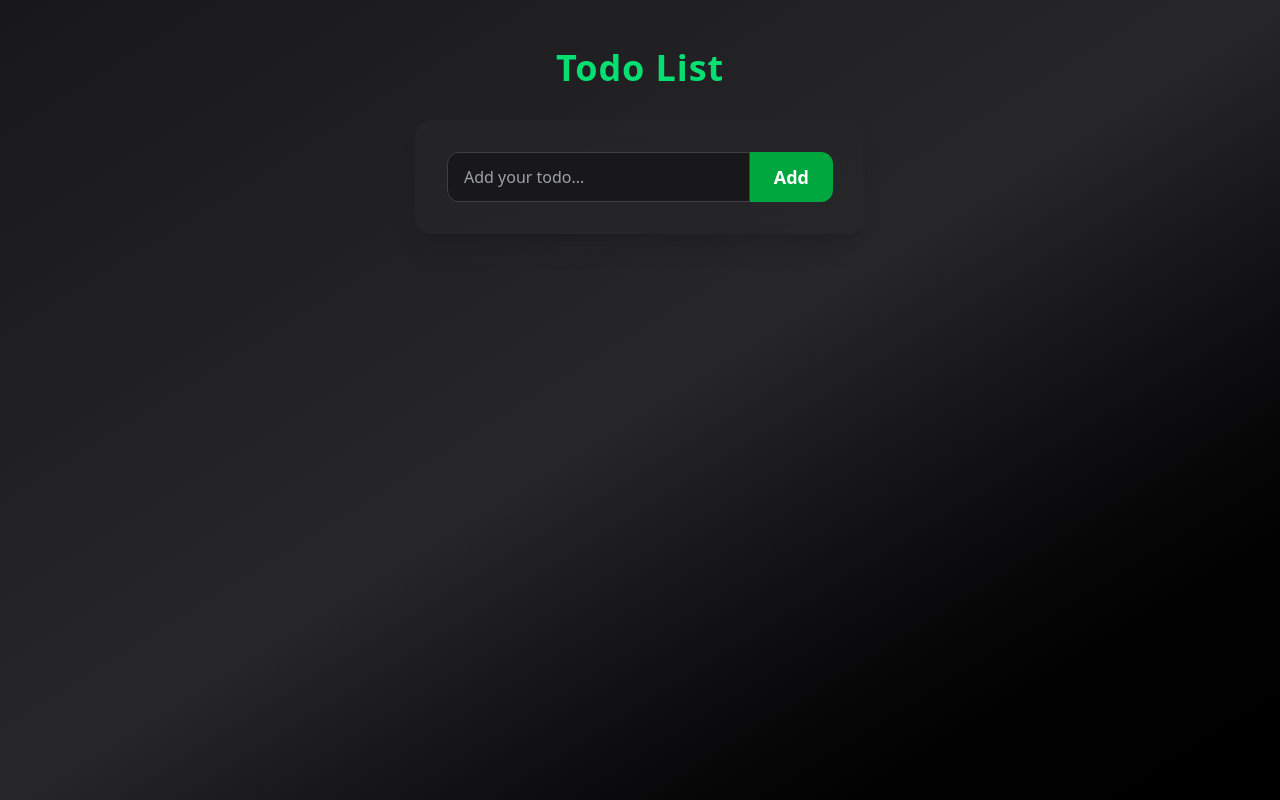
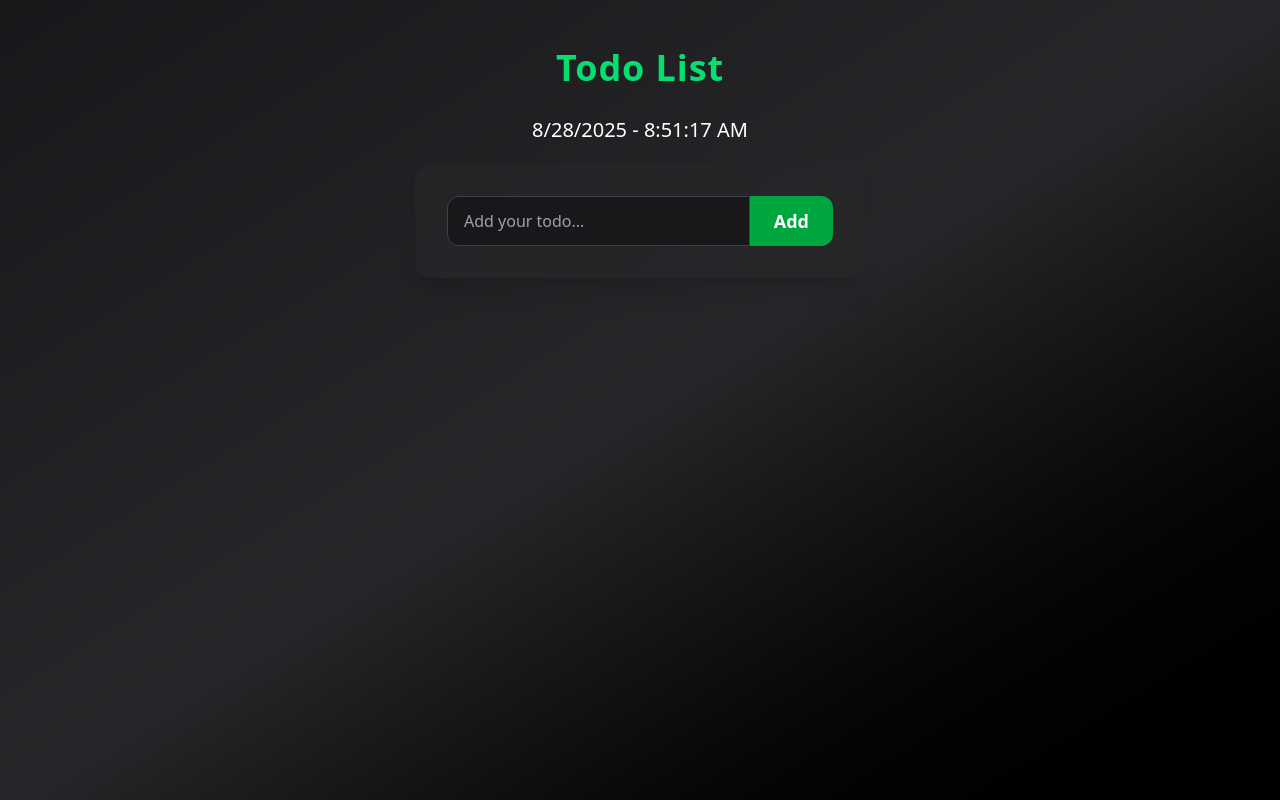
Before and after one commit to Akashchoudhary01/ReactPractice, a React (Vite) app in the folder todo/: page / in a window 1280 px wide. Built offline with nearby package versions, Linux system fonts and the light colour scheme.

Commit message:
add delete functionality

```diff
--- a/todo/src/Components/DateTime.jsx
+++ b/todo/src/Components/DateTime.jsx
@@ -0,0 +1,23 @@
+import React, { useEffect, useState } from "react";
+
+export default function DateTime() {
+  const [dateTime, setDateTime] = useState("");
+
+  useEffect(() => {
+    const interval = setInterval(() => {
+      const now = new Date();
+      const formattedDate = now.toLocaleDateString();
+      const formattedTime = now.toLocaleTimeString();
+
+      setDateTime(`${formattedDate} - ${formattedTime}`);
+    }, 1000);
+
+    return ()=> clearInterval(interval)
+  }, []);
+
+  return (
+    <div>
+      <h2 className="text-white p-3 text-xl mb-2">{dateTime}</h2>
+    </div>
+  );
+}
--- a/todo/src/Components/Todo.jsx
+++ b/todo/src/Components/Todo.jsx
@@ -1,5 +1,6 @@
 import React, { useState } from "react";
 import { FaCheck, FaRegTrashCan } from "react-icons/fa6";
+import DateTime from "./DateTime";
 
 export default function Todo() {
   const [input, setInput] = useState("");
@@ -24,15 +25,29 @@ export default function Todo() {
 
     setInput(""); // after adding empty the input fild
   };
+
+  // Remove All todos
+  const RemoveAllTodo = () => {
+    setTask([]);
+  };
+
+  //Remove Specific todo
+
+  const removeSelectdTodo = (value) => {
+    const updatedtask = task.filter((currElem) => currElem !== value);
+    setTask(updatedtask);
+  };
+
   return (
     <div className="min-h-screen bg-gradient-to-br from-zinc-900 via-zinc-800 to-black text-white">
       {/* Container aligned top center */}
       <div className="flex flex-col items-center pt-12">
         {/* Title */}
-        <h1 className="text-4xl font-bold mb-8 tracking-wide text-green-400">
+        <h1 className="text-4xl font-bold mb-4 tracking-wide text-green-400">
           Todo List
         </h1>
-
+        {/* Date and time */}
+        <DateTime />
         {/* Card Container */}
         <div className="bg-zinc-800/70 backdrop-blur-md shadow-xl rounded-2xl p-8 w-[90%] sm:w-[450px]">
           <form onSubmit={handelFormSubmit} className="flex">
@@ -72,7 +87,10 @@ export default function Todo() {
                   <button className="text-green-500 hover:text-green-400">
                     <FaCheck />
                   </button>
-                  <button className="text-red-500 hover:text-red-400">
+                  <button
+                    onClick={() => removeSelectdTodo(currElem)}
+                    className="text-red-500 hover:text-red-400"
+                  >
                     <FaRegTrashCan />
                   </button>
                 </div>
@@ -80,6 +98,14 @@ export default function Todo() {
             ))}
           </ul>
         </div>
+        {task.length > 2 && (
+          <button
+            className="px-1.5 py-.5 rounded-lg bg-red-600 outline-1 text-black"
+            onClick={RemoveAllTodo}
+          >
+            Clear All
+          </button>
+        )}
       </div>
     </div>
   );
```
